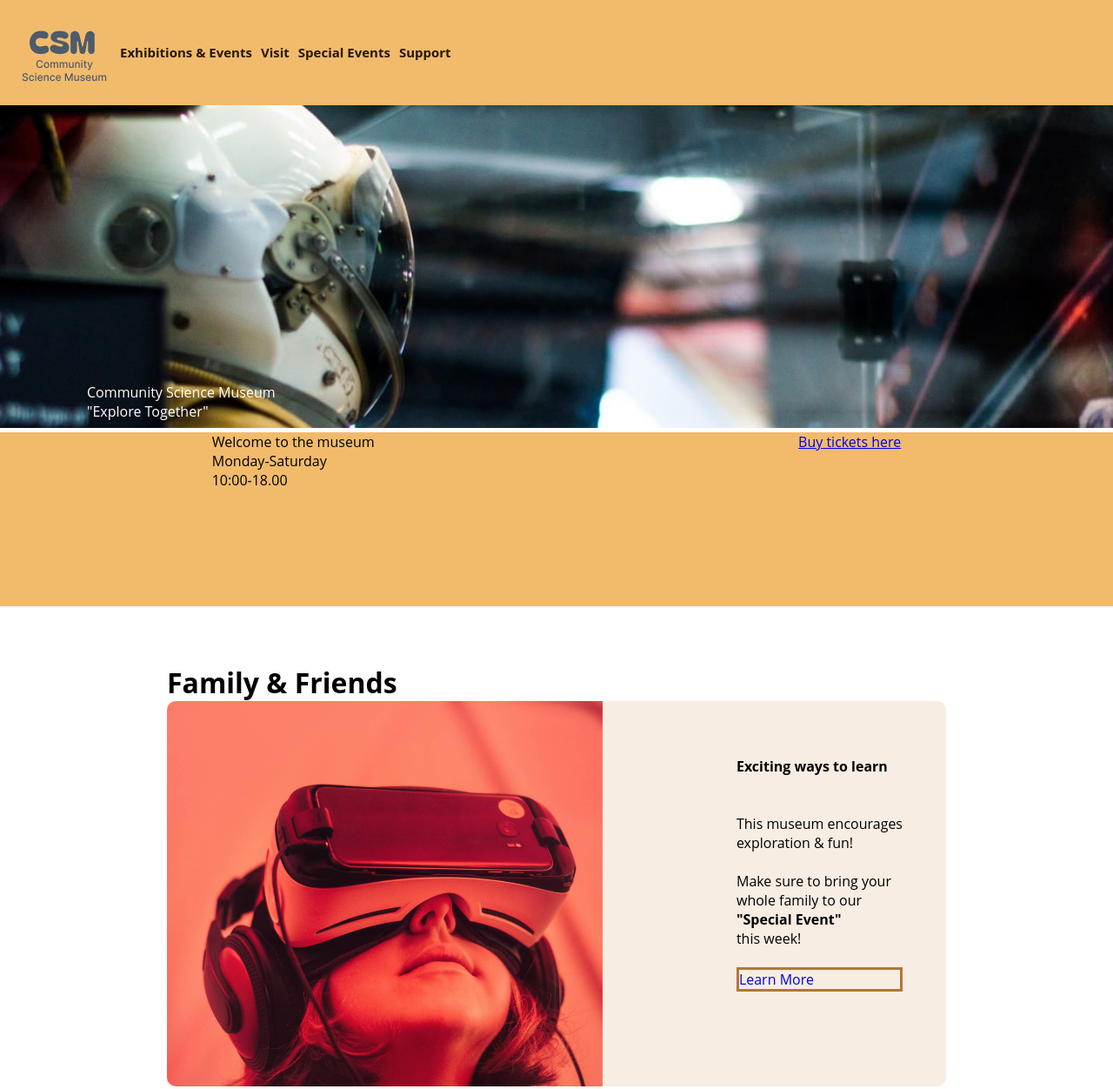
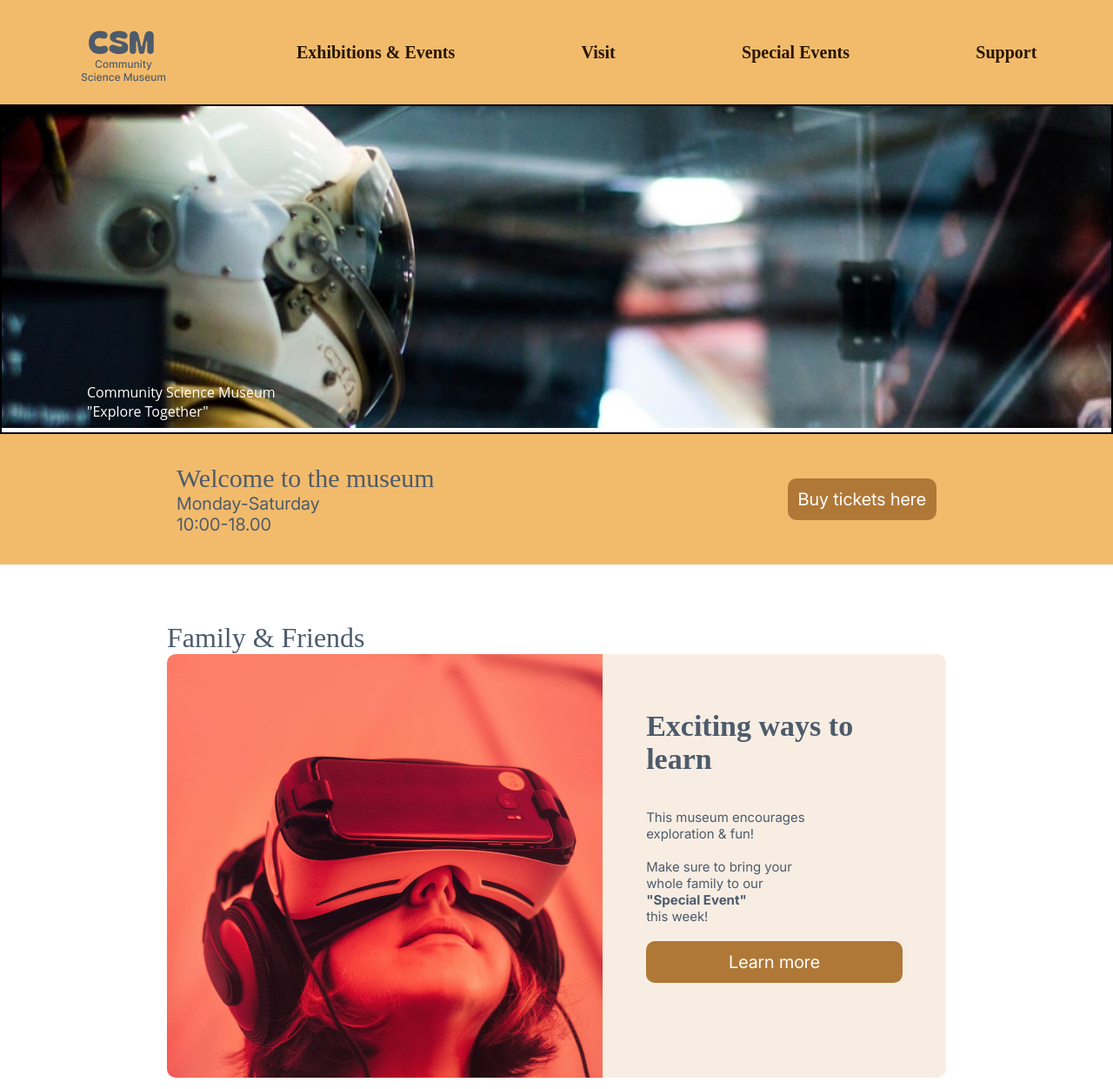
Before and after one commit to Simicedev/Semester-project-csm-Simon, a plain HTML site: page index.html in a window 1280 px wide. Shown: the top 1252 px of the page at 87% size. Drawn offline with Linux system fonts and the light colour scheme; a web font is replaced by a local one.

Commit message:
fonts and design

```diff
--- a/index.html
+++ b/index.html
@@ -6,6 +6,9 @@
         <meta name="description" content="Are you a teacher, family member, or just someone looking for something exciting? Come down to Community science museum!">
         <link rel="stylesheet" href="">
         <link rel="stylesheet" href="styles.css">
+        <link rel="preconnect" href="https://fonts.googleapis.com">
+        <link rel="preconnect" href="https://fonts.gstatic.com" crossorigin>
+        <link href="https://fonts.googleapis.com/css2?family=Bagel+Fat+One&family=Inter:ital,opsz,wght@0,14..32,100..900;1,14..32,100..900&display=swap" rel="stylesheet">
     </head>
     <body>
         <div class="nav-wrapper">
@@ -27,13 +30,13 @@
             </section>
         <section class="events-box">
             <div class="events-text">
-            <div>Welcome to the museum</div>
+            <div class="welcome-text">Welcome to the museum</div>
             <div> Monday-Saturday</div>
             <div>10:00-18.00</div>
             </div>
-            <div class="tickets-button">
-            <a href="index.html">Buy tickets here</a>
-            </div>
+
+            <button class="tickets-button"><a href="index.html">Buy tickets here</a></button>
+
         </section>
     <br> <br> <br>
 
@@ -44,10 +47,10 @@
             <div class="main-info">
 
                 <br>
-                <div class="main-text" id="main-text1"> <strong>Exciting ways to learn</strong> <br> <br>This museum encourages <br> exploration & fun! <br> <br>
+                <div class="main-text" id="main-text1"> <div class="title-maintext"><strong>Exciting ways to learn</strong></div> <br> <br>This museum encourages <br> exploration & fun! <br> <br>
                     Make sure to bring your <br> whole family to our <br> <strong>"Special Event"</strong> this week!
                     <br> <br>
-                    <a class="btn-main1" href="index.html">Learn More</a>
+                    <button class="tickets-button"><a href="index.html">Learn more</a></button>
                 </div>
 
 
@@ -66,12 +69,12 @@
             <div class="main-info">
 
                 <br>
-                <div class="main-text" id="main-text2"> <strong>Say hello to Mia the Mammoth!</strong> <br> <br>Check out our new fossils, <br>
+                <div class="main-text" id="main-text2"> <div class="title-maintext"><strong>Say hello to Mia the Mammoth!</strong></div> <br> <br>Check out our new fossils, <br>
                     including our Mia the mammoth <br>
-                    in the <strong>"Glacial Epoch"</strong> Exhibition <br>
+                    in the <div class="maintext-strong">Glacial Epoch</div> Exhibition
                     at the second floor!
                     <br> <br>
-                    <a class="btn-main1" href="index.html">See events</a>
+                    <button class="tickets-button"><a href="index.html">Buy tickets here</a></button>
                 </div>
 
 
--- a/styles.css
+++ b/styles.css
@@ -1,4 +1,14 @@
 /* GLOBAL CHANGES */
+@font-face{
+	font-family: bagel;
+	src: url(Media/BagelFatOne-Regular.ttf);
+}
+
+@font-face{
+	font-family: inter;
+	src: url(Media/Inter-VariableFont_opsz\,wght.ttf);
+}
+
 * {
 	margin: 0px;
 	padding: 0px;
@@ -6,18 +16,17 @@
 }
 html {
 	height: auto;
-	width: 100%;
+	max-width: 1440px;
 	margin: auto;
 	overflow-x:hidden;
 }
 
 body {
 	font-family: 'Open Sans', sans-serif;
-	min-height: 100vh;
+	height: auto;
 	display: flex;
 	flex-direction: column;
 	margin: 0;
-	width: 100%;
 }
 /* END-GLOBAL CHANGES */
 
@@ -25,11 +34,15 @@ body {
 nav {
 	background-color: #F2BB6C;
 	box-shadow: 0 4px 8px rgba(0, 0, 0, 0.1);
+	width: 100%;
+	height: auto;
 }
 
 .navbar{
 	display: flex;
-	/* justify-content: space-between; */
+	justify-content: space-around;
+	align-items: center;
+	position: relative;
 	flex-wrap: wrap;
 	/* border: 2px solid; */
 	width: 100%;
@@ -39,23 +52,23 @@ nav {
 	gap: 10px;
 	translate: 0 0%;
 	transition: all 300ms ease-in-out;
+	font-family: bagel;
+
 }
 
 .navbar li a {
 	display: flex;
 	width: 100%;
-	justify-content: space-between;
-	position: relative;
-	top: 30px;
+	height: auto;
 	text-decoration: none;
 	font-weight: bold;
-	font-size: 15px;
 	transition: color 0.3s ease;
 	color: #281600;
+	font-size: 20px;
 }
 /* END NAVIGATION */
 .image-container{
-	/* border: black 2px solid; */
+	border: black 2px solid;
 }
 .image-container img{
 	position:relative;
@@ -64,6 +77,7 @@ nav {
 	width: 100%;
 	height: auto;
 	z-index: 1000;
+
 }
 
 .text-hero{
@@ -79,20 +93,31 @@ nav {
 	display: flex;
 	justify-content: space-around;
 	/* border: black solid; */
-	height: 200px;
+	height: 150px;
 	width: auto;
 	background-color: #F2BB6C;
+	align-items: center;
 }
 
 .events-text{
 	display: flex;
 	flex-direction: column;
-	justify-content: flex-start;
+	font-family: inter;
+	font-size: 20px;
+	color: #4D5B6B;
 }
+.welcome-text{
+	font-family: bagel;
+	font-size: 30px;
+}
+
 .main-h1{
 	display: flex;
 	position: relative;
 	left: 15%;
+	font-family: bagel;
+	color: #4D5B6B;
+	font-weight: 200;
 }
 .main-container {
   display: flex;
@@ -137,15 +162,35 @@ nav {
 .main-text{
 	display: flex;
 	flex-direction: column;
-	justify-content: flex-start;
-	position: relative;
+	color: #4D5B6B;
+	font-family: inter;
+	font-size: 15px;
 	/* right: 80px; */
 }
-#main-text1{
+.maintext-strong{
+	font-weight: bolder;
 
 }
+.title-maintext{
+	font-family: bagel;
+	font-size: 34px;
+}
+
 
 /* buttons */
+.tickets-button{
+	background-color: #B07837;
+	border: #B07837 solid 12px;
+	font-size: 20px;
+	border-radius: 10px;
+}
+.tickets-button a{
+	color: white;
+	text-decoration: none;
+	list-style: none;
+	font-family: inter;
+}
+
 .btn-main1{
 	border: #B07837 solid 3px;
 	text-decoration: none;
```
